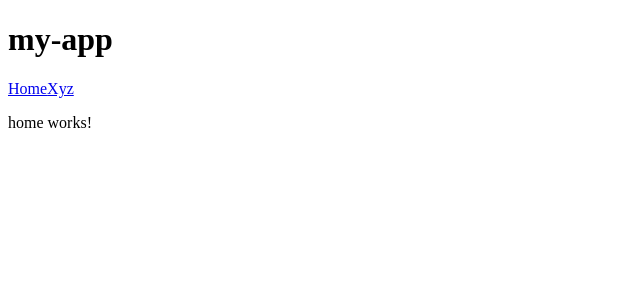
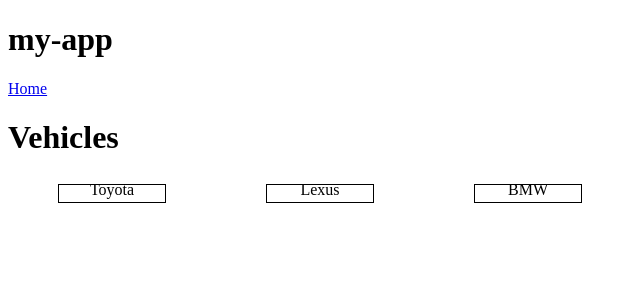
Before and after one commit to JrBolkema/RentARide, an Angular app in the folder RentARide/my-app/: page /home in a window 1280 px wide. Shown: the top 300 px of the page, without its empty margins (0-640 px from the left). Built offline with nearby package versions, Linux system fonts and the light colour scheme.

Commit message:
Frontend with Data for cars

```diff
--- a/RentARide/my-app/src/app/app.component.html
+++ b/RentARide/my-app/src/app/app.component.html
@@ -1,6 +1,5 @@
 <h1>{{title}}</h1>
 <nav>
   <a routerLink="/home">Home</a>
-  <a routerLink="/xyz">Xyz</a>
 </nav>
 <router-outlet></router-outlet>
--- a/RentARide/my-app/src/app/home/home.component.css
+++ b/RentARide/my-app/src/app/home/home.component.css
@@ -0,0 +1,10 @@
+table, tr {
+  border: 1px solid black;
+}
+#title:hover{
+  cursor: pointer;
+}
+table {
+  display: inline;
+  margin: 50px;
+}
--- a/RentARide/my-app/src/app/home/home.component.html
+++ b/RentARide/my-app/src/app/home/home.component.html
@@ -1,2 +1,21 @@
 <base href="/home">
-<p>home works!</p>
+<h1>Vehicles</h1>
+
+<table *ngFor="let car of vehilces">
+  <tr>
+    <td width="100" id="title" style="text-align: center" (click)="getCars(car)">{{car.make}}</td>
+  </tr>
+  <tr>
+      <!-- <td *ngIf="show == true">{{vehilces[0].VIN}}</td> -->
+      <td *ngIf="vehicleNames[vehilces.indexOf(car)].Visible == true">Model:</td>
+      <td *ngIf="vehicleNames[vehilces.indexOf(car)].Visible == true">{{car.model}}</td>
+  </tr>
+  <tr>
+      <td *ngIf="vehicleNames[vehilces.indexOf(car)].Visible == true">Year:</td>
+      <td *ngIf="vehicleNames[vehilces.indexOf(car)].Visible == true">{{car.modelYear}}</td>
+  </tr>
+  <tr>
+      <td *ngIf="vehicleNames[vehilces.indexOf(car)].Visible == true">Price:</td>
+      <td *ngIf="vehicleNames[vehilces.indexOf(car)].Visible == true">{{car.purchasePrice}}</td>
+  </tr>
+</table>
--- a/RentARide/my-app/src/app/home/home.component.ts
+++ b/RentARide/my-app/src/app/home/home.component.ts
@@ -1,16 +1,35 @@
 import { Component, OnInit } from '@angular/core';
 import { RouterModule, Routes } from '@angular/router';
+import { vehicles } from '../vehicles';
+
 
 @Component({
   selector: 'app-home',
   templateUrl: './home.component.html',
   styleUrls: ['./home.component.css']
 })
-export class HomeComponent implements OnInit {
+export class HomeComponent {
+  vehilces = vehicles;
+  vehicleNames = [];
+  show = false;
 
-  constructor() { }
+  constructor() {
+    vehicles.forEach(car => {
+      this.vehicleNames.push({Name : car.make, Visible : false});
+    });
+  }
 
   ngOnInit() {
   }
 
+  public getCars(car) {
+    if(this.show==false) {
+      this.show = true;
+      this.vehicleNames[this.vehilces.indexOf(car)].Visible = true;
+    } else {
+      this.show = false;
+      this.vehicleNames[this.vehilces.indexOf(car)].Visible = false;
+    }
+  }
+
 }
--- /dev/null
+++ b/RentARide/my-app/src/app/vehicles.ts
@@ -0,0 +1,35 @@
+export const vehicles = [
+  {
+  "rarVehicleID": 0,
+        vin: null,
+        make: "Toyota",
+        model: "Yaris",
+        modelYear: 2010,
+        purchaseDate: "0001-01-01T00:00:00",
+        purchasePrice: 7500.00,
+        vehicleType: null,
+        fleetStatus: null
+    },
+    {
+        rarVehicleID: 1,
+        vin: null,
+        make: "Lexus",
+        model: "ES300",
+        modelYear: 2003,
+        purchaseDate: "0001-01-01T00:00:00",
+        purchasePrice: 2300.00,
+        vehicleType: null,
+        fleetStatus: null
+    },
+    {
+        rarVehicleID: 2,
+        vin: null,
+        make: "BMW",
+        model: "135I M Sport",
+        modelYear: 2012,
+        purchaseDate: "0001-01-01T00:00:00",
+        purchasePrice: 12000.00,
+        vehicleType: null,
+        fleetStatus: null
+    }
+];
```
Also changed, not shown: 1 other file (tests, documents, lock files or other folders).
